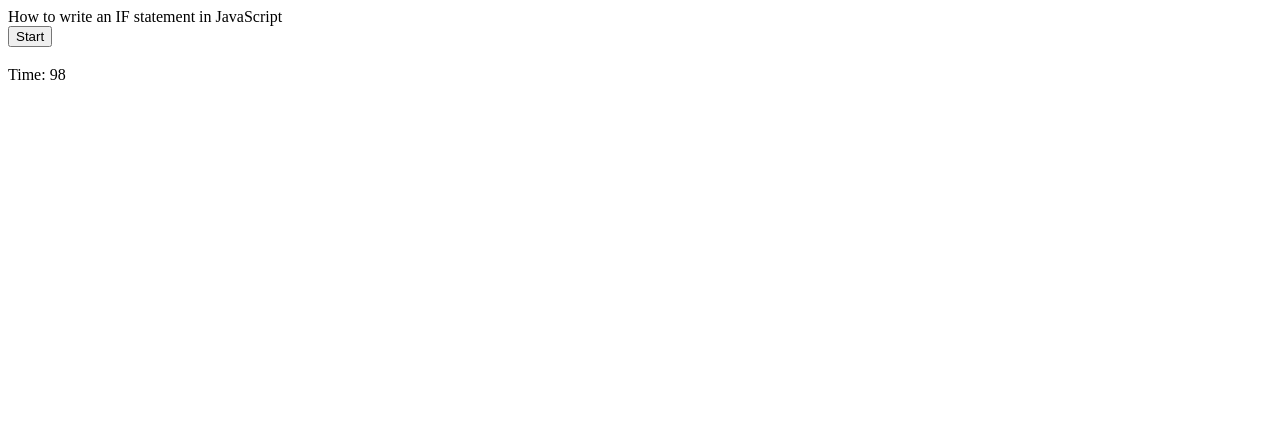
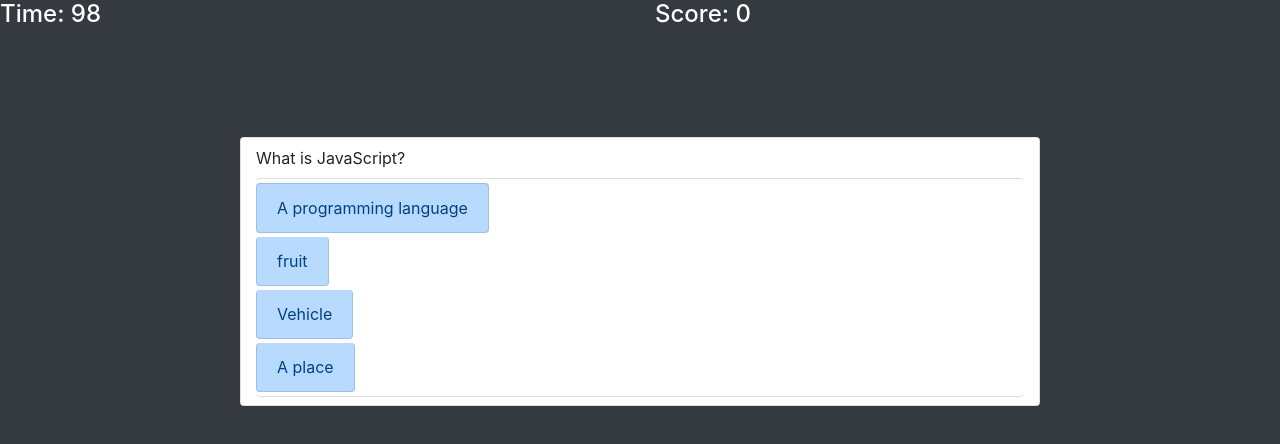
Before and after one commit to Rseckman/Code_Quiz, a plain HTML site: page index.html in a window 1280 px wide. Both pictures are taken after a click on the button "Start". Drawn offline with nearby package versions, Linux system fonts and the light colour scheme.

Commit message:
Updated js and cs sheets, questions displaying but still bugged

```diff
--- a/index.html
+++ b/index.html
@@ -4,26 +4,32 @@
   <meta charset="UTF-8">
   <meta name="viewport" content="width=device-width, initial-scale=1.0">
   <meta http-equiv="X-UA-Compatible" content="ie=edge">
+  <link rel="stylesheet" href="https://stackpath.bootstrapcdn.com/bootstrap/4.5.2/css/bootstrap.min.css" integrity="sha384-JcKb8q3iqJ61gNV9KGb8thSsNjpSL0n8PARn9HuZOnIxN0hoP+VmmDGMN5t9UJ0Z" crossorigin="anonymous">
   <link href="style.css" rel="stylesheet">
   <script defer src="script.js"></script>
   <title>Quiz App</title>
 </head>
-<body>
+<body class="bg-dark">
+    <div class="row">
+        <h4 class="col-6" id="timer"></h4>
+        <h4 class ="col-6" id="score"></h4>
+    </div>
     <div class="container">
-        <div id="question-container">
-        <div id="question">Question</div>
-        <div id="answer-buttons">
-            <button class="btn">Answer 1</button>
-            <button class="btn">Answer 2</button>
-            <button class="btn">Answer 3</button>
-            <button class="btn">Answer 4</button>
-        </div>
-        </div>
-        <div class="controls">
-        <button id="start-btn" class="start-btn btn">Start</button>
-        </div>
-        <h3 id="feedback"></h3>
-        <div id="timer"></div>
+        <div id="question-container" class="container card">
+            <div id="question" class="my-2">
+            </div>
+            <div id="answer-buttons" class="list-group">
+                <button type="button" id = "a1" class="btn btn-primary my-1 list-group-item list-group-item-primary"></button>
+                <button type="button" id = "a2" class="btn btn-primary my-1 list-group-item list-group-item-primary"></button>
+                <button type="button" id = "a3" class="btn btn-primary my-1 list-group-item list-group-item-primary"></button>
+                <button type="button" id = "a4" class="btn btn-primary my-1 list-group-item list-group-item-primary"></button>
+            </div>
+            <div class="controls">
+                <button type="button" id="start-btn" class= "btn btn-primary">Start</button>
+            </div>
+            <h3 id="feedback"></h3>
+
+
     </div>
 </body>
 </html>
--- a/script.js
+++ b/script.js
@@ -1,53 +1,113 @@
-var startButton = document.querySelector('#start-btn')
-var questionContainerElement = document.querySelector('#question-container')
-var questionElement = document.querySelector('#question')
-var answerButtonsElement = document.querySelector('#answer-buttons')
+var startButton = document.querySelector("#start-btn");
+var questionContainerElement = document.querySelector("#question-container");
+var questionEl = document.querySelector("#question");
+var answerButtonsEl = document.querySelector("#answer-buttons");
+var answer1 = document.querySelector("#a1");
+var answer2 = document.querySelector("#a2");
+var answer3 = document.querySelector("#a3");
+var answer4 = document.querySelector("#a4");
 var feedback = document.querySelector("#feedback");
 var timer = document.querySelector("#timer");
+var scoreboard = document.querySelector("#score");
 var secondsLeft = 100;
+var score = 0;
+var currentQuestionIndex;
 
+scoreboard.textContent = "Score: " + score;
 
 startButton.addEventListener("click", startGame);
 
+function setTime() {
+  var timerInterval = setInterval(function () {
+    secondsLeft--;
+    timer.textContent = "Time: " + secondsLeft;
 
-function setTime() {
-        var timerInterval = setInterval(function() {
-          secondsLeft--;
-          timer.textContent = "Time: " + secondsLeft ;
-
-          if(secondsLeft === 0) {
+    if (secondsLeft === 0) {
       clearInterval(timerInterval);
       sendMessage();
     }
   }, 1000);
 }
 
-
-
-function startGame(){
+function startGame() {
+  answerButtonsEl.style.display = "block";
+  startButton.style.display = "none";
+  console.log("GAME ON");
   setTime();
+  currentQuestionIndex = 0;
   setQuestion();
-
-};
-
-function setQuestion(){
-        for (i = 0; i < questions.length; i++){
-                questionElement.textContent = questions[i].question
-                answerButtonsElement.textContent = questions[i].answers.text
-        }
-};
-
-function selectAnswer(){
-
 }
 
-function sendMessage(){
+function setQuestion() {
 
+  if (currentQuestionIndex >= questions.length) {
+    sendMessage();
+    return;
   }
+  var currentQuestion = questions[currentQuestionIndex];
+  questionEl.textContent = currentQuestion.question;
+  console.log(currentQuestion);
+
+  answer1.textContent = currentQuestion.answers[0].a1;
+  answer1.addEventListener("click", function () {
+    console.log(currentQuestion.answers[0].correct);
+    if (currentQuestion.answers[0].correct) {
+      score++;
+      feedback.textContent = "Correct";
+    } else {
+      secondsLeft -= 10;
+      feedback.textContent = "Wrong";
+    }
+    setQuestion();
+  });
+  answer2.textContent = currentQuestion.answers[1].a2;
+  answer2.addEventListener("click", function () {
+    console.log(currentQuestion.answers[1].correct);
+    if (currentQuestion.answers[1].correct) {
+      score++;
+      feedback.textContent = "Correct";
+    } else {
+      secondsLeft -= 10;
+      feedback.textContent = "Wrong";
+    }
+    setQuestion();
+  });
+  answer3.textContent = currentQuestion.answers[2].a3;
+  answer3.addEventListener("click", function () {
+    console.log(currentQuestion.answers[2].correct);
+    if (currentQuestion.answers[2].correct) {
+      score++;
+      feedback.textContent = "Correct";
+    } else {
+      secondsLeft -= 10;
+      feedback.textContent = "Wrong";
+    }
+    setQuestion();
+  });
+  answer4.textContent = currentQuestion.answers[3].a4;
+  answer4.addEventListener("click", function () {
+    console.log(currentQuestion.answers[3].correct);
+    if (currentQuestion.answers[3].correct) {
+      score++;
+      feedback.textContent = "Correct";
+    } else {
+      secondsLeft -= 10;
+      feedback.textContent = "Wrong";
+    }
+    setQuestion();
+  });
+
+  currentQuestionIndex++;
+}
+
+function selectAnswer() {}
+
+function sendMessage() {}
+
 
 var questions = [
   {
-                question: "What is JavaScript",
+    question: "What is JavaScript?",
     answers: [
       { a1: "A programming language", correct: true },
       { a2: "fruit", correct: false },
@@ -56,7 +116,7 @@ var questions = [
     ],
   },
   {
-                question: "Which answer is NOT a Javascript Data type",
+    question: "Which answer is NOT a Javascript Data type?",
     answers: [
       { a1: "Number", correct: false },
       { a2: "Boolean", correct: false },
@@ -76,10 +136,10 @@ var questions = [
   {
     question: "How do you write 'Hello World' in an alert box?",
     answers: [
-                { a1: "msgBox('Hellow World')", correct: false },
-                { a2: "msg('Hellow World')", correct: false },
-                { a3: "alert('Hellow World')", correct: true },
-                { a4: "alertBox('Hellow World')", correct: false },
+      { a1: "msgBox('Hello World')", correct: false },
+      { a2: "msg('Hello World')", correct: false },
+      { a3: "alert('Hello World')", correct: true },
+      { a4: "alertBox('Hello World')", correct: false },
     ],
   },
   {
@@ -90,7 +150,5 @@ var questions = [
       { a3: "if i = 5 then", correct: false },
       { a4: "if i == 5 then", correct: false },
     ],
-        }
-
-
-]
+  },
+];
--- a/style.css
+++ b/style.css
@@ -0,0 +1,15 @@
+#question-container{
+    width: 800px;
+    margin-top: 100px;
+}
+
+.body{
+    background-color: grey;
+}
+
+#timer, #score{
+    color: white;
+}
+#answer-buttons{
+    display: none;
+}
```
Lines whose indentation alone changed are shown as unchanged.
